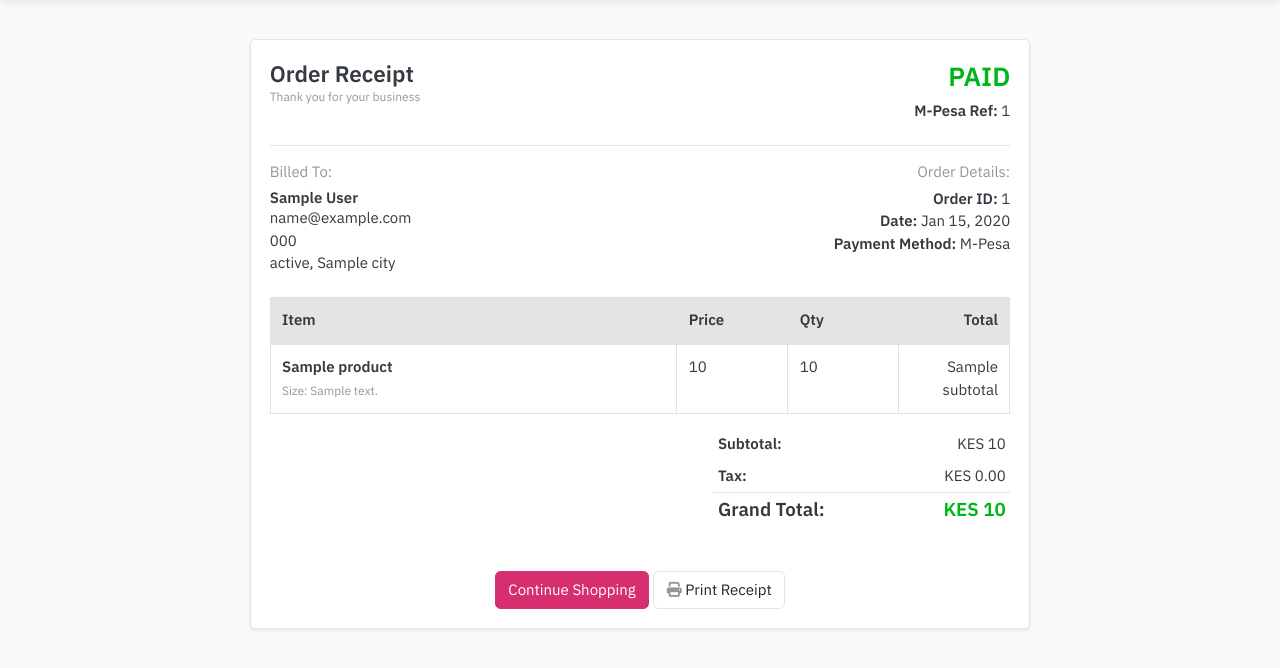
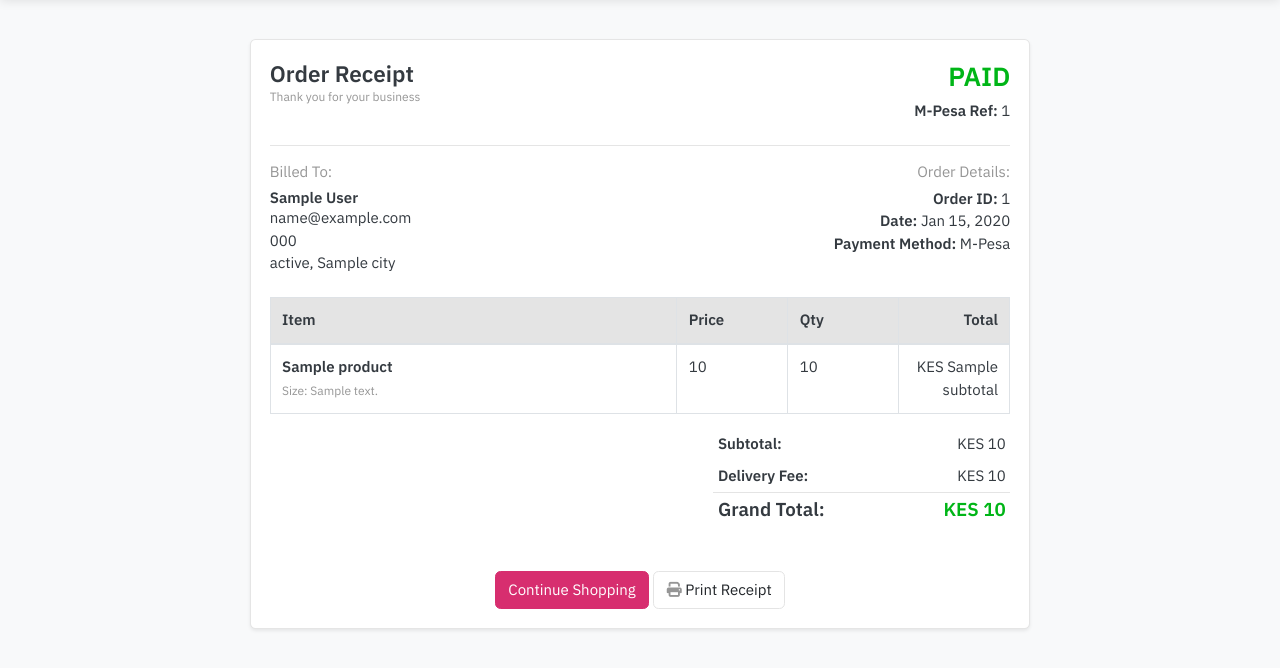
Before and after one commit to Holozot/azara-mpesa-link, a Django app: template templates/orders/order_receipt.html in a window 1280 px wide. Shown: the part 215-883 px from the top of the page. Run offline with Django 4.2, Linux system fonts and the light colour scheme; the template is opened without the code that fills it: most values are stand-ins (such as "Sample title", 1, 10 or a date in 2020); some libraries are stand-ins or nearby versions.

Commit message:
Updating Delivery Fee logic to Orders

```diff
--- a/orders/models.py
+++ b/orders/models.py
@@ -44,6 +44,7 @@ class Order(models.Model):
     order_note = models.CharField(max_length=100, blank=True)
 
     delivery_method = models.CharField(max_length=20, choices=DELIVERY_METHOD, default='Delivery')
+    delivery_fee = models.FloatField()
 
     # Financials (Tax removed, keeping simple totals)
     order_total = models.DecimalField(max_digits=10, decimal_places=2)
--- a/templates/orders/order_receipt.html
+++ b/templates/orders/order_receipt.html
@@ -60,7 +60,7 @@
                                         </td>
                                         <td>{{ item.product_price }}</td>
                                         <td>{{ item.quantity }}</td>
-                                        <td class="text-right">{{ item.subtotal }}</td> </tr>
+                                        <td class="text-right"> KES {{ item.subtotal }}</td> </tr>
                                     {% endfor %}
                                 </tbody>
                             </table>
@@ -74,8 +74,8 @@
                                         <td class="text-right">KES {{ order.order_total }}</td>
                                     </tr>
                                     <tr>
-                                        <td><strong>Tax:</strong></td>
-                                        <td class="text-right">KES 0.00</td>
+                                        <td><strong>Delivery Fee:</strong></td>
+                                        <td class="text-right">KES {{ order.delivery_fee }}</td>
                                     </tr>
                                     <tr class="border-top">
                                         <td><h5 class="font-weight-bold">Grand Total:</h5></td>
```
Also changed, not shown: templates/orders/order_complete.html (+7 -11 lines).
